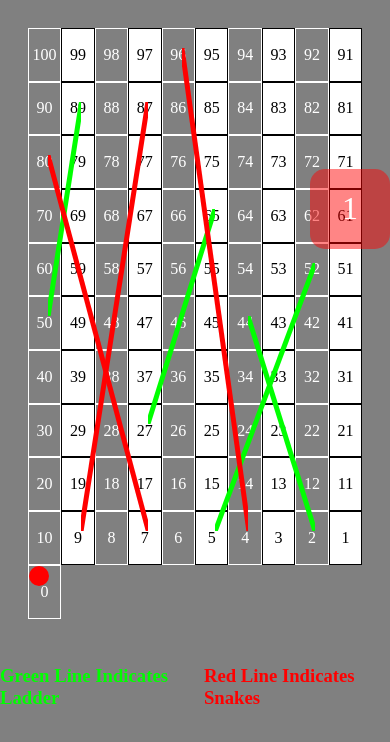
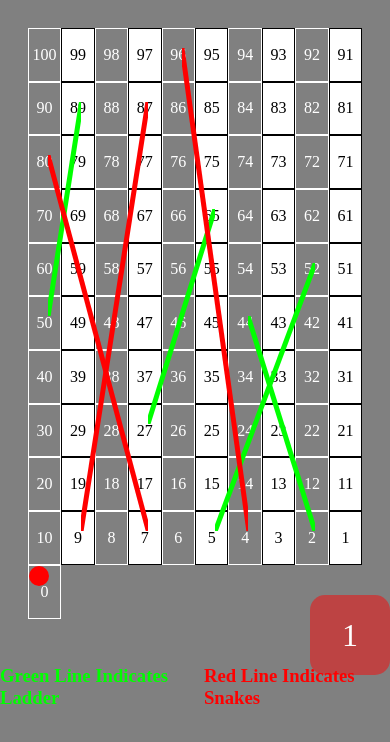
Before and after one commit to hariommd/problem-solving-projects, a plain HTML site: page snake-ladder/index.html in a window 390 px wide. Drawn offline with Linux system fonts and the light colour scheme.

Commit message:
roll dice position change

```diff
--- a/snake-ladder/index.html
+++ b/snake-ladder/index.html
@@ -39,7 +39,7 @@
         }
         .roll-dice{
             position: fixed;
-            top: 20%;
+            bottom: 20%;
             right:0;
             display: flex;
             align-items: center;
@@ -77,8 +77,9 @@
         }
         @media screen and (max-width:767px) {
             .roll-dice{
-                height: 40px;
-                width: 40px;
+
+                height: 30px;
+                width: 30px;
             }
         }.info-wrapper{
             display: flex;
```
